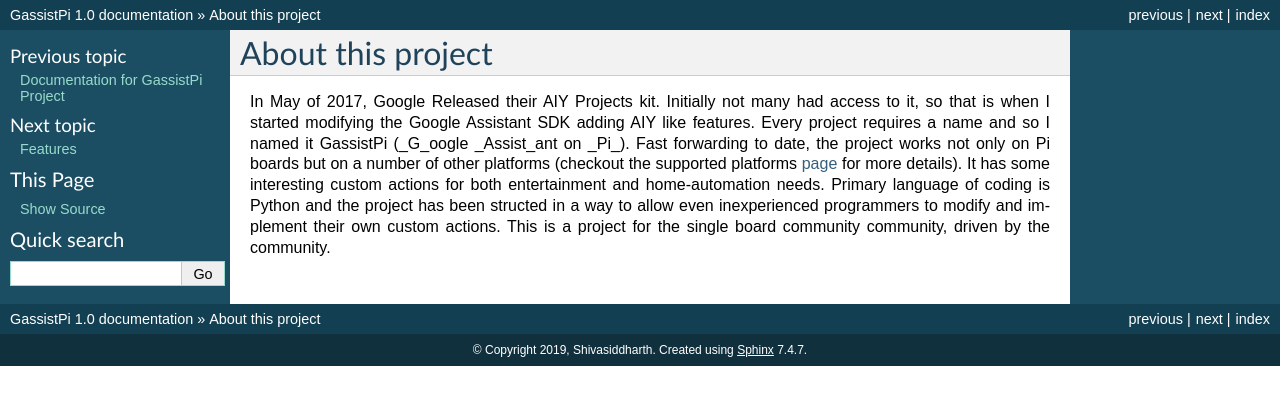
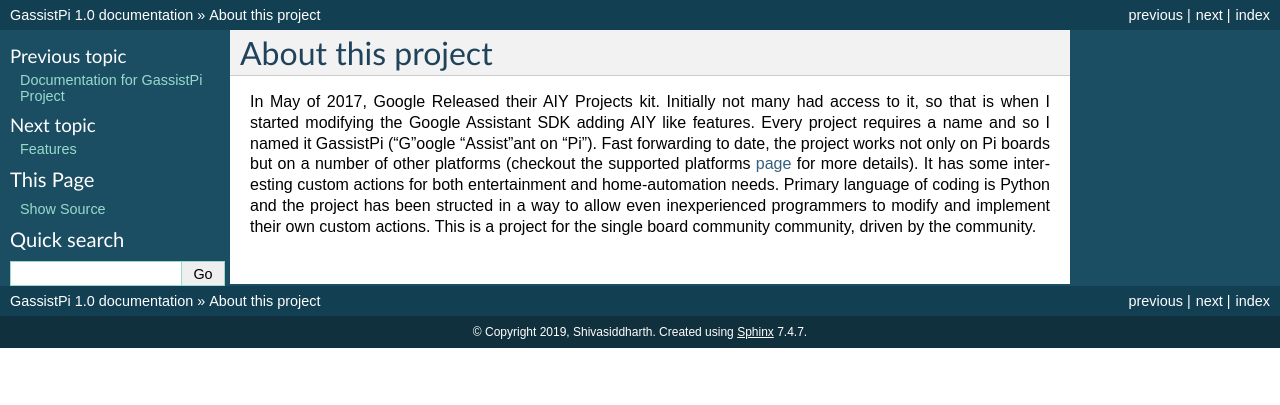
Before and after one commit to shivasiddharth/GassistPi-Documentation, a Sphinx documentation site: the page built from docs/about.rst, in a window 1280 px wide. Shown: the top 405 px of the page. Built offline with Sphinx 7.4.7, drawn with Linux system fonts in a browser that asks for light colours.

```diff
--- a/docs/about.rst
+++ b/docs/about.rst
@@ -2,6 +2,6 @@
 About this project
 ==================
 
-In May of 2017, Google Released their AIY Projects kit. Initially not many had access to it, so that is when I started modifying the Google Assistant SDK adding AIY like features. Every project requires a name and so I named it GassistPi (_G_oogle _Assist_ant on _Pi_). Fast forwarding to date, the project works not only on Pi boards but on a number of other platforms (checkout the supported platforms page_ for more details). It has some interesting custom actions for both entertainment and home-automation needs. Primary language of coding is Python and the project has been structed in a way to allow even inexperienced programmers to modify and implement their own custom actions. This is a project for the single board community community, driven by the community.
+In May of 2017, Google Released their AIY Projects kit. Initially not many had access to it, so that is when I started modifying the Google Assistant SDK adding AIY like features. Every project requires a name and so I named it GassistPi ("G"oogle "Assist"ant on "Pi"). Fast forwarding to date, the project works not only on Pi boards but on a number of other platforms (checkout the supported platforms page_ for more details). It has some interesting custom actions for both entertainment and home-automation needs. Primary language of coding is Python and the project has been structed in a way to allow even inexperienced programmers to modify and implement their own custom actions. This is a project for the single board community community, driven by the community.
 
 .. _page: https://gassistpi-documentation.readthedocs.io/en/latest/starting.html#supported-platforms
```
